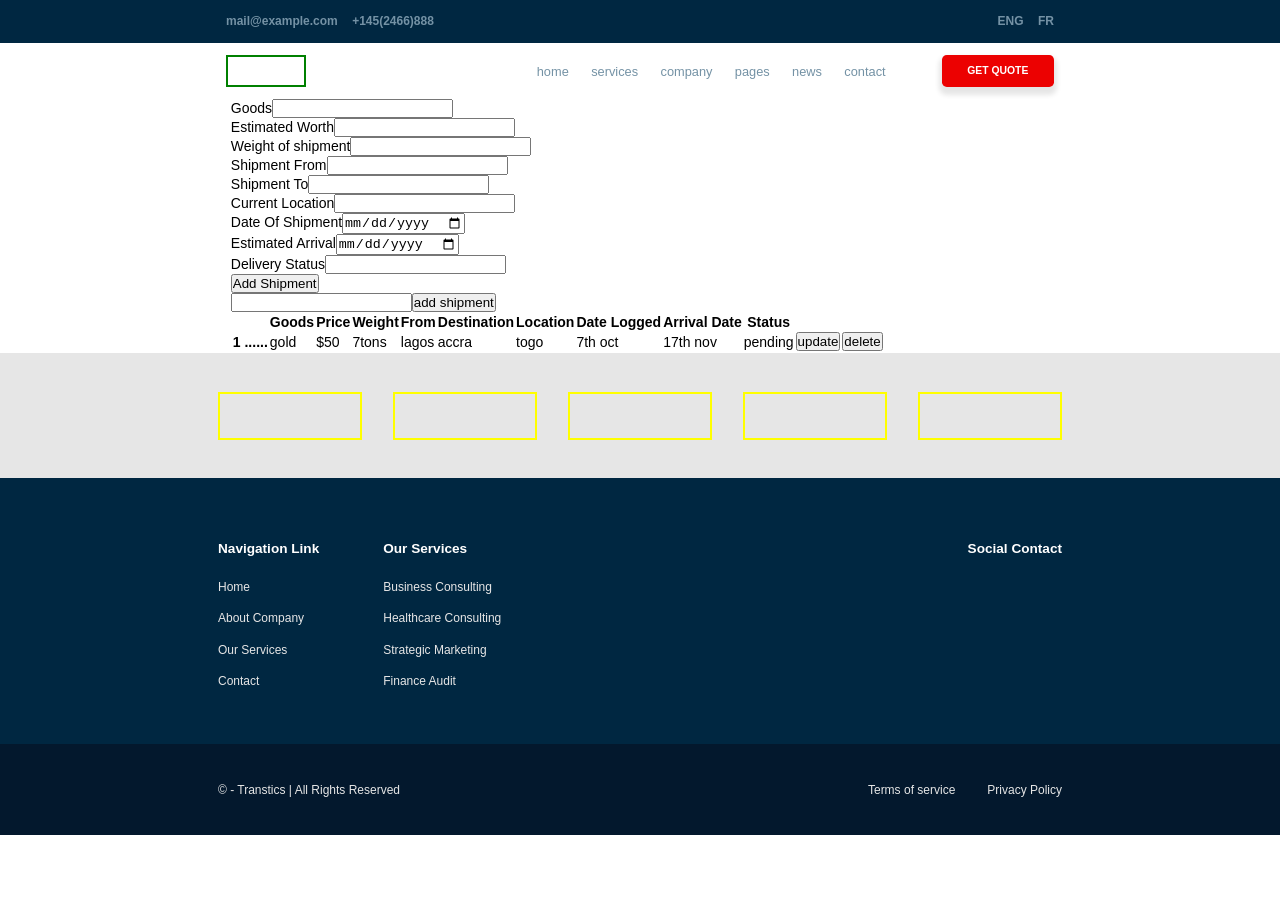
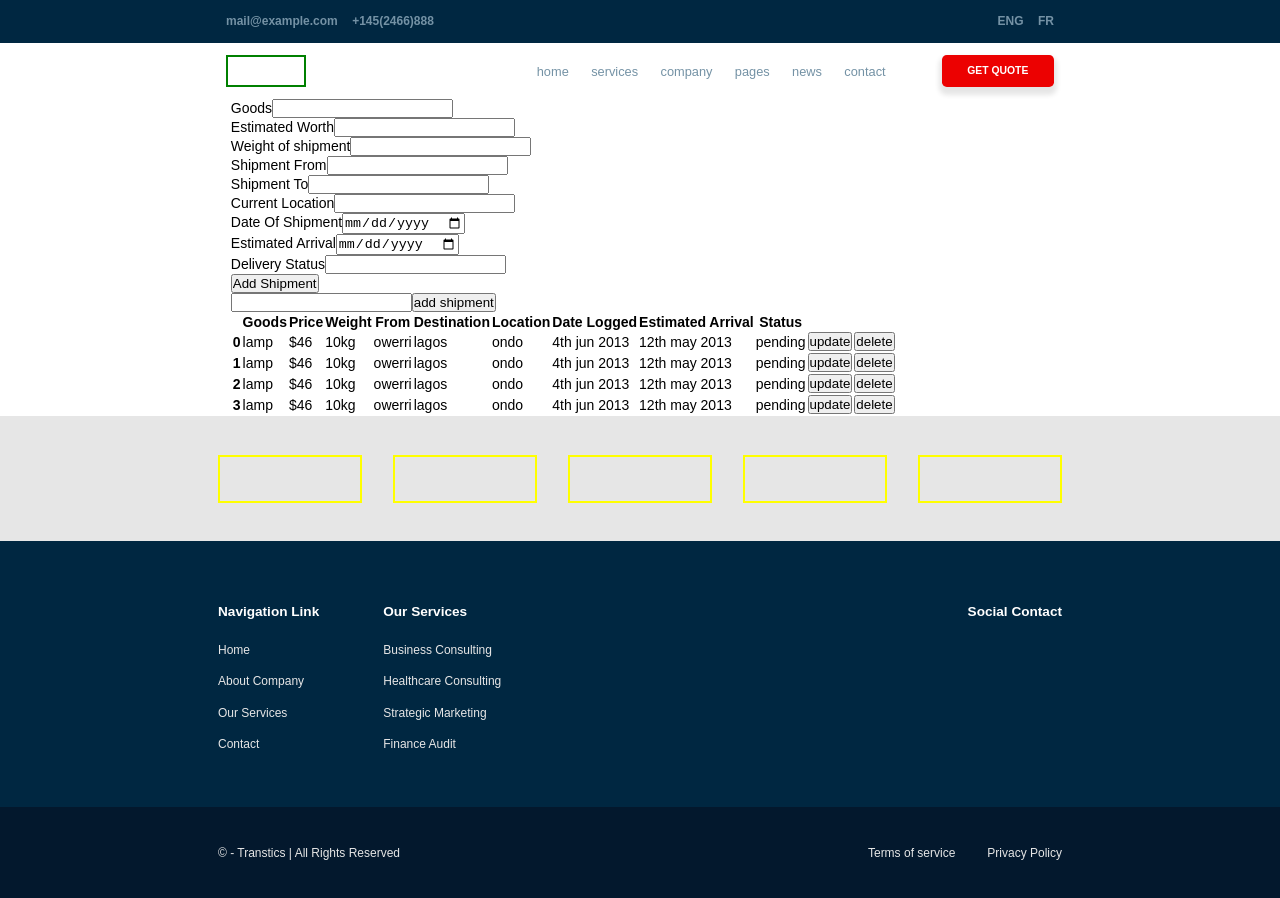
Before and after one commit to tracemycodes/fullstack_logistics_service_webapp, a React (Create React App) app: page /admin/dashboard in a window 1280 px wide. Before the commit the page ends 835 px from the top, so only its background shows below. Built offline with nearby package versions, Linux system fonts and the light colour scheme.

Commit message:
dashboard context api implementation

```diff
--- a/src/App.js
+++ b/src/App.js
@@ -6,10 +6,12 @@ import { LightTheme } from './theme/globalStyle';
 import Home from './containers/home/Home';
 import Login from './components/admin/Login';
 import Dashboard from './components/admin/Dashboard';
+import DashboardState from './context/dashboard/DashboardState';
 
 function App() {
   return (
     <div className='App'>
+      <DashboardState>
         <ThemeProvider theme={LightTheme}>
           <Router>
             <Header />
@@ -21,6 +23,7 @@ function App() {
             <Footer />
           </Router>
         </ThemeProvider>
+      </DashboardState>
     </div>
   );
 }
--- a/src/components/admin/Dashboard.js
+++ b/src/components/admin/Dashboard.js
@@ -1,7 +1,10 @@
-import React, { useState } from 'react';
+import React, { useContext, useState } from 'react';
+import DashboardContext from '../../context/dashboard/dashboardContext';
 import { DivContainer } from '../../styles/styles';
 
 const Dashboard = () => {
+  const dashboardContext = useContext(DashboardContext);
+  const { goods } = dashboardContext;
   const [orderData, setOrderData] = useState({
     product: '',
     price: '',
@@ -11,7 +14,7 @@ const Dashboard = () => {
     presentLocation: '',
     orderTime: '',
     arrival: '',
-    deliveryStatus: '',
+    status: '',
   });
 
   const handleOnChange = (e) => {
@@ -96,11 +99,11 @@ const Dashboard = () => {
             />
           </div>
           <div>
-            <label htmlFor='deliveryStatus'>Delivery Status</label>
+            <label htmlFor='status'>Delivery Status</label>
             <input
               type='text'
-              name='deliveryStatus'
-              id='deliveryStatus'
+              name='status'
+              id='status'
               onChange={handleOnChange}
             />
           </div>
@@ -124,22 +127,23 @@ const Dashboard = () => {
               <th>Destination</th>
               <th>Location</th>
               <th>Date Logged</th>
-              <th>Arrival Date</th>
+              <th>Estimated Arrival</th>
               <th>Status</th>
             </tr>
           </thead>
           <tbody>
+            {goods.map((item, index) => (
               <tr>
-              <th>1 ......</th>
-              <td>gold</td>
-              <td>$50</td>
-              <td>7tons</td>
-              <td>lagos</td>
-              <td>accra</td>
-              <td>togo</td>
-              <td>7th oct</td>
-              <td>17th nov</td>
-              <td>pending</td>
+                <th>{index}</th>
+                <td>{item.product}</td>
+                <td>{item.price}</td>
+                <td>{item.weight}</td>
+                <td>{item.shipmentFrom}</td>
+                <td>{item.shipmentTo}</td>
+                <td>{item.presentLocation}</td>
+                <td>{item.orderTime}</td>
+                <td>{item.arrival}</td>
+                <td>{item.status}</td>
                 <td>
                   <button>update</button>
                 </td>
@@ -147,6 +151,7 @@ const Dashboard = () => {
                   <button>delete</button>
                 </td>
               </tr>
+            ))}
           </tbody>
         </table>
       </DivContainer>
--- /dev/null
+++ b/src/context/dashboard/DashboardState.js
@@ -0,0 +1,113 @@
+import React, { useReducer } from 'react';
+import DashboardContext from './dashboardContext';
+import DashboardReducer from './dashboardReducer';
+
+import {
+  ADD_GOODS,
+  GET_GOODS,
+  CURRENT_GOODS,
+  CLEAR_FILTER,
+  GOODS_ERROR,
+  DELETE_GOODS,
+  UPDATE_GOODS,
+  FILTER_GOODS,
+} from '../types';
+
+const DashboardState = (props) => {
+  const initialState = {
+    goods: [
+      {
+        product: 'lamp',
+        price: '$46',
+        weight: '10kg',
+        shipmentFrom: 'owerri',
+        shipmentTo: 'lagos',
+        presentLocation: 'ondo',
+        orderTime: '4th jun 2013',
+        arrival: '12th may 2013',
+        status: 'pending',
+      },
+      {
+        product: 'lamp',
+        price: '$46',
+        weight: '10kg',
+        shipmentFrom: 'owerri',
+        shipmentTo: 'lagos',
+        presentLocation: 'ondo',
+        orderTime: '4th jun 2013',
+        arrival: '12th may 2013',
+        status: 'pending',
+      },
+      {
+        product: 'lamp',
+        price: '$46',
+        weight: '10kg',
+        shipmentFrom: 'owerri',
+        shipmentTo: 'lagos',
+        presentLocation: 'ondo',
+        orderTime: '4th jun 2013',
+        arrival: '12th may 2013',
+        status: 'pending',
+      },
+      {
+        product: 'lamp',
+        price: '$46',
+        weight: '10kg',
+        shipmentFrom: 'owerri',
+        shipmentTo: 'lagos',
+        presentLocation: 'ondo',
+        orderTime: '4th jun 2013',
+        arrival: '12th may 2013',
+        status: 'pending',
+      },
+    ],
+    current: null,
+    filtered: null,
+    error: null,
+  };
+
+  const [state, dispatch] = useReducer(DashboardReducer, initialState);
+
+  //get goods from database
+  const getGoods = () => {};
+
+  // add shipments
+  const addGoods = () => {};
+
+  //delete shipment
+  const deleteGoods = () => {};
+
+  //update shipment
+  const updateGoods = () => {};
+
+  //set current shipment for update
+  const setCurrent = () => {};
+
+  // Filter Contacts
+  const filterContact = () => {};
+
+  //Clear Filter
+  const clearFilter = () => {};
+
+  return (
+    <DashboardContext.Provider
+      value={{
+        goods: state.goods,
+        current: state.current,
+        filtered: state.filtered,
+        error: state.error,
+        addGoods,
+        getGoods,
+        deleteGoods,
+        updateGoods,
+        setCurrent,
+        filterContact,
+        clearFilter,
+      }}
+    >
+      {props.children}
+    </DashboardContext.Provider>
+  );
+};
+
+export default DashboardState;
--- /dev/null
+++ b/src/context/dashboard/dashboardContext.js
@@ -0,0 +1,5 @@
+import { createContext } from 'react';
+
+const dashboardContext = createContext();
+
+export default dashboardContext;
--- /dev/null
+++ b/src/context/dashboard/dashboardReducer.js
@@ -0,0 +1,20 @@
+import {
+  ADD_GOODS,
+  GET_GOODS,
+  CURRENT_GOODS,
+  CLEAR_FILTER,
+  GOODS_ERROR,
+  DELETE_GOODS,
+  UPDATE_GOODS,
+  FILTER_GOODS,
+} from '../types';
+
+export default (state, action) => {
+  switch (action.type) {
+    case ADD_GOODS:
+      break;
+
+    default:
+      break;
+  }
+};
```
Lines whose indentation alone changed are shown as unchanged.
